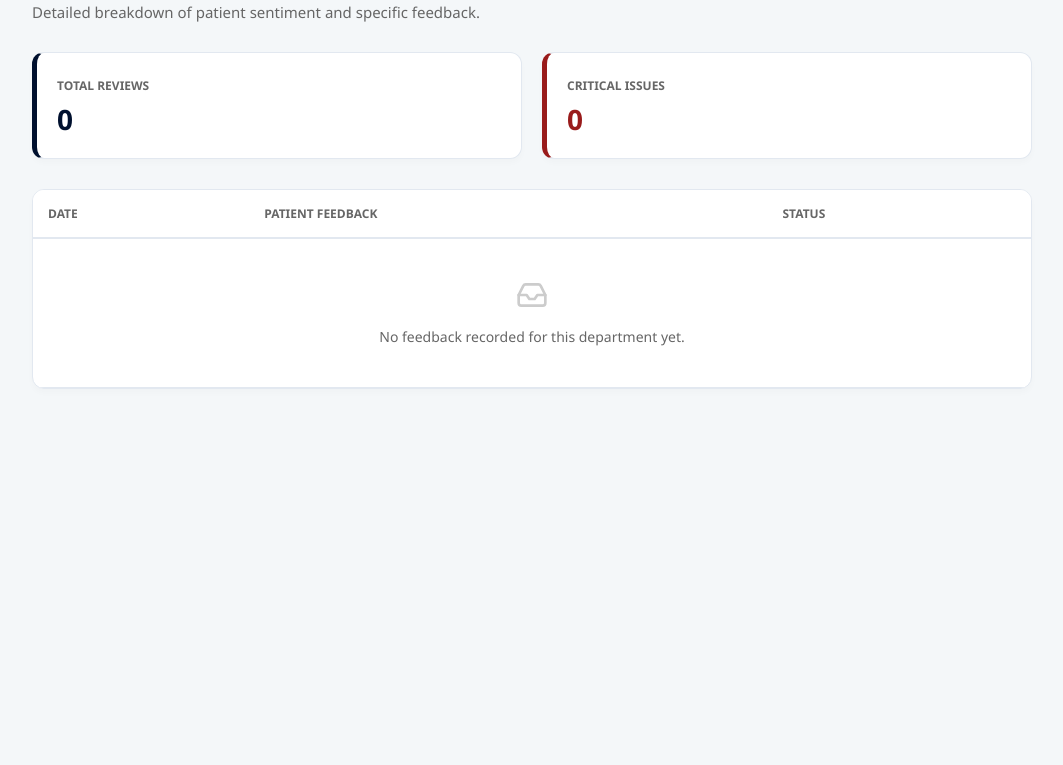
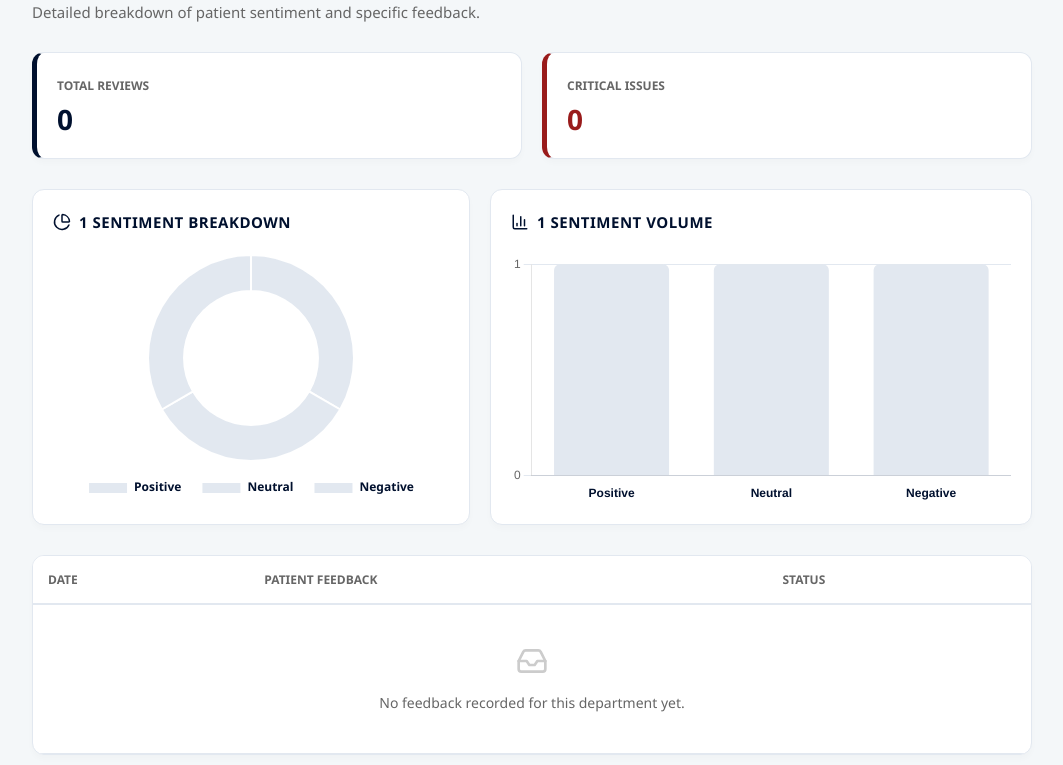
Before and after one commit to Wuisgoinglegit/KNH-Sentiment-System, a Flask app: page /analysis/1 in a window 1280 px wide. Shown: the part 157-922 px from the top of the page, without its empty margins (108-1171 px from the left). Before the commit the page ends 546 px from the top, so only its background shows below. Run offline with Flask 3, Linux system fonts and the light colour scheme; data that the repository does not hold is empty; parts of the project's set-up code (start-up, migrations or seed data) failed here and were passed over.

Commit message:
Added interactive Sentiment Charts to individual department analysis pages

```diff
--- a/app.py
+++ b/app.py
@@ -1,4 +1,4 @@
-from flask import Flask, render_template, request, redirect, url_for, jsonify # Added jsonify
+from flask import Flask, render_template, request, redirect, url_for, jsonify
 import sqlite3
 from datetime import datetime
 from werkzeug.security import generate_password_hash, check_password_hash
@@ -125,7 +125,6 @@ def dashboard():
 
     return render_template('dashboard.html', feedbacks=feedbacks, total=total, pos_percent=pos_percent, pos_count=pos_count, neu_count=neu_count, neg_count=neg_count)
 
-# NEW REAL-TIME API ROUTE
 @app.route('/api/dashboard_data')
 def api_dashboard_data():
     conn = sqlite3.connect(DB_NAME)
@@ -153,6 +152,7 @@ def api_dashboard_data():
         'feedbacks': recent_feedbacks
     })
 
+# UPDATED DEPARTMENT ROUTE (Now sends chart data)
 @app.route('/analysis/<dept_name>')
 def department_analysis(dept_name):
     conn = sqlite3.connect(DB_NAME)
@@ -163,11 +163,26 @@ def department_analysis(dept_name):
     cursor.execute("SELECT COUNT(*) FROM patient_feedback WHERE dept_category LIKE ?", ('%' + dept_name + '%',))
     total_dept = cursor.fetchone()[0] or 0
 
+    # Get Positive count for this specific department
+    cursor.execute("SELECT COUNT(*) FROM patient_feedback WHERE dept_category LIKE ? AND sentiment_label = 'Positive'", ('%' + dept_name + '%',))
+    pos_dept = cursor.fetchone()[0] or 0
+
+    # Get Negative count for this specific department
     cursor.execute("SELECT COUNT(*) FROM patient_feedback WHERE dept_category LIKE ? AND sentiment_label = 'Negative'", ('%' + dept_name + '%',))
     neg_dept = cursor.fetchone()[0] or 0
+
+    # Calculate Neutral
+    neu_dept = total_dept - (pos_dept + neg_dept)
     conn.close()
 
-    return render_template('analysis.html', dept=dept_name, feedbacks=dept_feedbacks, count=total_dept, issues=neg_dept)
+    return render_template('analysis.html',
+                           dept=dept_name,
+                           feedbacks=dept_feedbacks,
+                           count=total_dept,
+                           issues=neg_dept,
+                           pos_count=pos_dept,
+                           neu_count=neu_dept,
+                           neg_count=neg_dept)
 
 if __name__ == '__main__':
     app.run(host='0.0.0.0', port=5000, debug=True)
--- a/templates/analysis.html
+++ b/templates/analysis.html
@@ -7,6 +7,8 @@
 
     <link rel="icon" type="image/png" href="{{ url_for('static', filename='knh-logo-transparent.png') }}">
     <script src="https://unpkg.com/lucide@latest"></script>
+
+    <script src="https://cdn.jsdelivr.net/npm/chart.js"></script>
 
     <style>
         * { margin: 0; padding: 0; box-sizing: border-box; font-family: 'Segoe UI', Roboto, sans-serif; }
@@ -41,13 +43,19 @@
         .kpi-card label { font-size: 12px; color: var(--text-muted); text-transform: uppercase; font-weight: bold; }
         .kpi-card p { font-size: 28px; font-weight: bold; margin-top: 5px; color: var(--text-main); }
 
+        /* ADDED: Charts Grid Layout */
+        .charts-grid { display: grid; grid-template-columns: 1fr 1fr; gap: 20px; margin-bottom: 30px; }
+        .panel { background: var(--surface); border: 1px solid var(--border); border-radius: 12px; padding: 20px; box-shadow: 0 4px 6px rgba(0,0,0,0.02); display: flex; flex-direction: column; }
+        .panel h3 { font-size: 15px; color: var(--text-main); font-weight: bold; text-transform: uppercase; margin-bottom: 20px; letter-spacing: 0.5px; display: flex; align-items: center; gap: 8px;}
+        .chart-container { position: relative; height: 250px; width: 100%; display: flex; justify-content: center; }
+
         /* Table */
         .table-panel { background: var(--surface); border: 1px solid var(--border); border-radius: 12px; overflow: hidden; box-shadow: 0 4px 6px rgba(0,0,0,0.02); }
         table { width: 100%; border-collapse: collapse; text-align: left; }
         th { padding: 15px; background: var(--surface); color: var(--text-muted); font-size: 12px; text-transform: uppercase; border-bottom: 2px solid var(--border); }
         td { padding: 15px; border-bottom: 1px solid var(--border); font-size: 14px; line-height: 1.5;}
         tr:hover td { background-color: rgba(135, 206, 236, 0.1); }
-        .neg-row { border-left: 4px solid var(--neg-color); } /* Highlights negative rows subtly */
+        .neg-row { border-left: 4px solid var(--neg-color); }
 
         /* Badges */
         .badge { padding: 5px 12px; border-radius: 20px; font-size: 11px; font-weight: bold; text-transform: uppercase; letter-spacing: 0.5px; }
@@ -56,11 +64,12 @@
         .neu { background: #fef3c7; color: var(--neu-color); }
 
         /* Mobile Rules */
-        @media (max-width: 600px) {
+        @media (max-width: 768px) {
             body { padding: 20px 10px; }
             .kpi-grid { grid-template-columns: 1fr; }
+            .charts-grid { grid-template-columns: 1fr; } /* Stack charts on mobile */
             .table-panel { overflow-x: auto; }
-            table { min-width: 600px; } /* Allows horizontal scrolling on small screens */
+            table { min-width: 600px; }
         }
     </style>
 </head>
@@ -81,6 +90,22 @@
             <div class="kpi-card" style="border-left-color: var(--neg-color);">
                 <label>Critical Issues</label>
                 <p style="color: var(--neg-color);">{{ issues }}</p>
+            </div>
+        </div>
+
+        <div class="charts-grid">
+            <div class="panel">
+                <h3><i data-lucide="pie-chart" style="width:18px;"></i> {{ dept }} Sentiment Breakdown</h3>
+                <div class="chart-container">
+                    <canvas id="donutChart"></canvas>
+                </div>
+            </div>
+
+            <div class="panel">
+                <h3><i data-lucide="bar-chart-3" style="width:18px;"></i> {{ dept }} Sentiment Volume</h3>
+                <div class="chart-container">
+                    <canvas id="barChart"></canvas>
+                </div>
             </div>
         </div>
 
@@ -118,7 +143,51 @@
     </div>
 
     <script>
-        lucide.createIcons();
+        try { lucide.createIcons(); } catch (e) { console.error(e); }
+
+        let posData = {{ pos_count | default(0) }};
+        let neuData = {{ neu_count | default(0) }};
+        let negData = {{ neg_count | default(0) }};
+
+        // Invisibility Shield
+        let chartData = [posData, neuData, negData];
+        let bgColors = ['#4ade80', '#fcd34d', '#f87171'];
+        if (posData === 0 && neuData === 0 && negData === 0) {
+            chartData = [1, 1, 1];
+            bgColors = ['#E2E8F0', '#E2E8F0', '#E2E8F0'];
+        }
+
+        const ctxDonut = document.getElementById('donutChart').getContext('2d');
+        new Chart(ctxDonut, {
+            type: 'doughnut',
+            data: {
+                labels: ['Positive', 'Neutral', 'Negative'],
+                datasets: [{ data: chartData, backgroundColor: bgColors, borderWidth: 2, borderColor: '#ffffff', hoverOffset: 4 }]
+            },
+            options: {
+                responsive: true, maintainAspectRatio: false, cutout: '65%',
+                animation: { duration: 2500, easing: 'easeOutQuart', animateScale: true },
+                plugins: { legend: { position: 'bottom', labels: { color: '#00102E', padding: 20, font: { family: 'Segoe UI', size: 12, weight: 'bold' } } } }
+            }
+        });
+
+        const ctxBar = document.getElementById('barChart').getContext('2d');
+        new Chart(ctxBar, {
+            type: 'bar',
+            data: {
+                labels: ['Positive', 'Neutral', 'Negative'],
+                datasets: [{ label: 'Reviews', data: chartData, backgroundColor: bgColors, borderRadius: 6 }]
+            },
+            options: {
+                responsive: true, maintainAspectRatio: false,
+                animation: { duration: 2500, easing: 'easeOutBounce', delay: 200 },
+                plugins: { legend: { display: false } },
+                scales: {
+                    y: { beginAtZero: true, grid: { color: '#E2E8F0' }, ticks: { stepSize: 1, color: '#666' } },
+                    x: { grid: { display: false }, ticks: { font: { weight: 'bold' }, color: '#00102E' } }
+                }
+            }
+        });
     </script>
 </body>
 </html>
```
